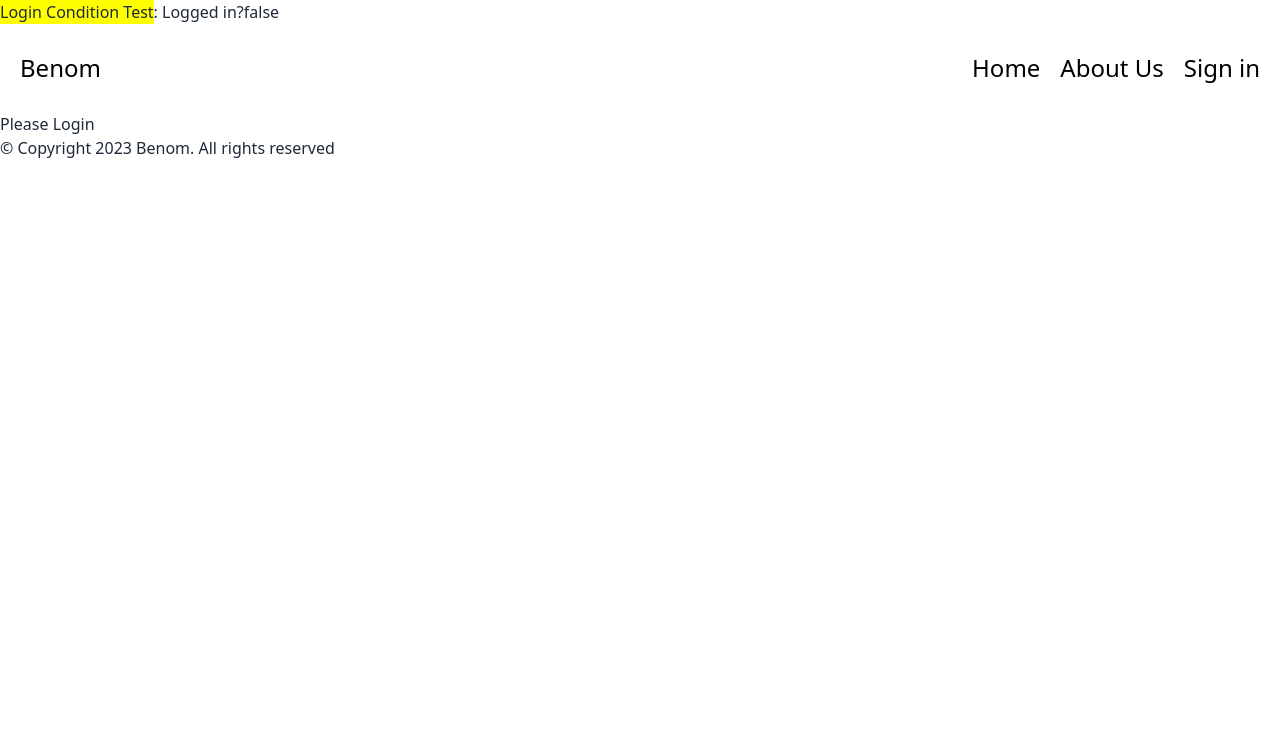
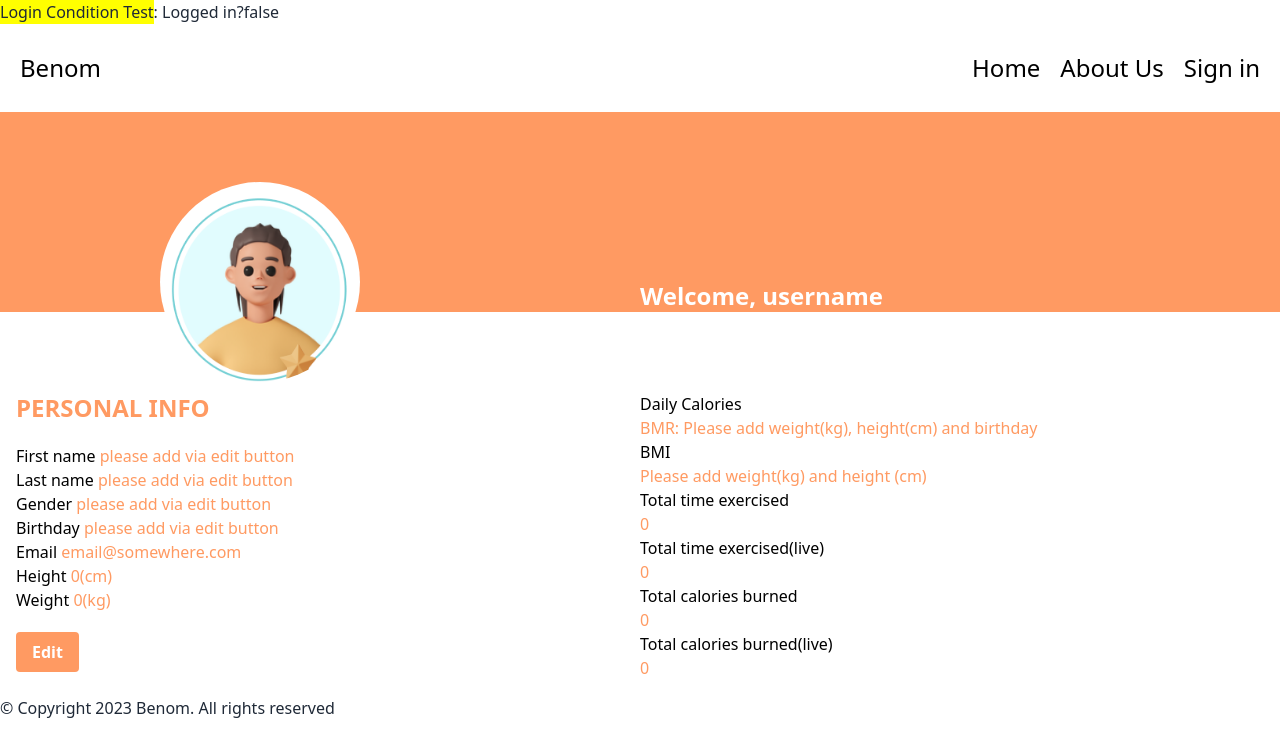
Before and after one commit to ymn-dev/benom-health-webapp-frontend, a React (Vite) app: page /profile in a window 1280 px wide. Shown: the top 756 px of the page. Built offline with nearby package versions, Linux system fonts and the light colour scheme.

Commit message:
now redirect guests from where they dont belong

```diff
--- a/src/Component/SignIn/SignIn.jsx
+++ b/src/Component/SignIn/SignIn.jsx
@@ -1,16 +1,21 @@
-import 'tailwindcss/tailwind.css';
+import "tailwindcss/tailwind.css";
 import React from "react";
-import { Link } from "react-router-dom";
+import { Link, useNavigate } from "react-router-dom";
 import Profile_Benom_Logo from "../../assets/Profile_Benom_Logo.png";
 import facebook_Icon from "../../assets/facebook_Icon.svg";
 import Google_Icon from "../../assets/Google_Icon.svg";
-
+import { useLoginContext } from "../../Context/LoginContext";
 
 const SignIn = () => {
+  const { login } = useLoginContext();
+  const navigate = useNavigate();
+  if (login) {
+    navigate("/profile");
+  }
   return (
     <div className="bg-salmon-profile">
       <div className="signInImageContainer">
-        <img src={Profile_Benom_Logo} width={170} height={70} className="max-w-[250px] mx-auto"/>
+        <img src={Profile_Benom_Logo} width={170} height={70} className="max-w-[250px] mx-auto" />
       </div>
       <h1 className="text-white text-4xl font-extrabold flex justify-center">BENOM</h1>
       <form className="max-w-[250px] w-full mx-auto py-3">
@@ -18,23 +23,30 @@ const SignIn = () => {
         <br />
         <input placeholder="Password" className="btn btn-neutral btn-wide btn btn-sm my-3 text-start text-xs font-bold" />
         <br />
-        <a href="#" className="text-gray-600 flex justify-center pl-20 hover:text-white">Forgot your password?</a>
+        <a href="#" className="text-gray-600 flex justify-center pl-20 hover:text-white">
+          Forgot your password?
+        </a>
         <button className="btn btn-wide btn btn-sm mt-3 text-xs font-bold">Login</button>
       </form>
 
       <div className="apiContainer max-w-[250px] mx-auto">
         <p className="text-gray-600 text-center">⸻ or continue with ⸻</p>
         <div className="googleLogin btn btn-neutral btn-wide btn btn-sm mt-3 text-xs font-bold">
-          <img src={Google_Icon} width={18} height={18}/>Login
+          <img src={Google_Icon} width={18} height={18} />
+          Login
         </div>
         <br />
         <div className="fbLogin btn btn-neutral btn-wide btn btn-sm my-3 text-xs font-bold">
-          <img src={facebook_Icon} width={18} height={18}/>Login
+          <img src={facebook_Icon} width={18} height={18} />
+          Login
         </div>
       </div>
       <p className="text-gray-700 font-semibold text-center mt-8">
         Don't have an account?
-        <Link to={"/signup"} className="text-white hover:text-xs hover:text-white hover:font-bold"> Sign up</Link>
+        <Link to={"/signup"} className="text-white hover:text-xs hover:text-white hover:font-bold">
+          {" "}
+          Sign up
+        </Link>
       </p>
       <br />
     </div>
--- a/src/Component/SignIn/SignUp.jsx
+++ b/src/Component/SignIn/SignUp.jsx
@@ -1,12 +1,18 @@
-import React, { useState, useEffect } from "react";
-import { Link } from "react-router-dom";
+import React, { useState } from "react";
+import { Link, useNavigate } from "react-router-dom";
 import Profile_Benom_Logo from "../../assets/Profile_Benom_Logo.png";
 import facebook_Icon from "../../assets/facebook_Icon.svg";
 import Google_Icon from "../../assets/Google_Icon.svg";
 import isEmail from "validator/lib/isEmail";
 import PasswordValidator from "password-validator";
+import { useLoginContext } from "../../Context/LoginContext";
 
 const SignUp = () => {
+  const { login } = useLoginContext();
+  const navigate = useNavigate();
+  if (login) {
+    navigate("/home");
+  }
   const [username, setUsername] = useState("");
   const [email, setEmail] = useState("");
   const [password, setPassword] = useState("");
@@ -185,7 +191,6 @@ const SignUp = () => {
       <div className="apiContainer max-w-[250px] mx-auto">
         <p className="text-gray-600 text-center">⸻ or continue with ⸻</p>
         <div className="googleLogin btn btn-neutral btn-wide btn btn-sm mt-3 text-xs font-bold">
-
           <img src={Google_Icon} width={18} height={18} />
           Login
         </div>
--- a/src/Component/User/Dashboard.jsx
+++ b/src/Component/User/Dashboard.jsx
@@ -1,6 +1,13 @@
 import React from "react";
+import { useNavigate } from "react-router-dom";
+import { useLoginContext } from "../../Context/LoginContext";
 
 const Dashboard = () => {
+  const { login, user } = useLoginContext();
+  const navigate = useNavigate();
+  if (!login) {
+    navigate("/");
+  }
   return <div>Dashboard</div>;
 };
 
--- a/src/Component/User/Profile.jsx
+++ b/src/Component/User/Profile.jsx
@@ -1,16 +1,12 @@
 import React from "react";
 import { useLoginContext } from "../../Context/LoginContext";
-import { Link } from "react-router-dom";
+import { Link, useNavigate } from "react-router-dom";
 
 const Profile = () => {
   const { login, user } = useLoginContext();
-
+  const navigate = useNavigate();
   if (!login) {
-    return (
-      <h1>
-        Please <Link to={"/signin"}>Login</Link>
-      </h1>
-    );
+    navigate("/signin");
   }
 
   // const profileImageStyle = {
@@ -24,19 +20,19 @@ const Profile = () => {
 
   return (
     <div className="mx-auto">
-      <div className="flex bg-salmon justify-center max-sm:" >
-      <img className="flex relative top-[70px] w-[200px]  h-[200px] rounded-full sm:hidden"
+      <div className="flex bg-salmon justify-center max-sm:">
+        <img
+          className="flex relative top-[70px] w-[200px]  h-[200px] rounded-full sm:hidden"
           src={user.profilePicture}
           alt="Profile"
           // style={profileImageStyle}
         />
-
       </div>
       {/* <div className="flex  bg-salmon  p-4 rounded-t-lg "> */}
       <div className="flex bg-salmon items-end">
-
         <div className=" w-1/2">
-            <img className=" relative top-[70px] left-1/4 w-[200px]  h-[200px] rounded-full max-sm:hidden"
+          <img
+            className=" relative top-[70px] left-1/4 w-[200px]  h-[200px] rounded-full max-sm:hidden"
             src={user.profilePicture}
             alt="Profile"
             // style={profileImageStyle}
@@ -46,7 +42,6 @@ const Profile = () => {
           <h1>Welcome, {user.userName}</h1>
         </div>
       </div>
-
 
       {/* </div> */}
 
@@ -88,35 +83,39 @@ const Profile = () => {
           </div>
 
           <Link to="/edit-profile">
-            <button className="bg-salmon hover:bg-blue-700 text-white font-bold py-2 px-4 rounded block mx-auto md:mx-0 md:mt-5">
-              Edit
-            </button>
+            <button className="bg-salmon hover:bg-blue-700 text-white font-bold py-2 px-4 rounded block mx-auto md:mx-0 md:mt-5">Edit</button>
           </Link>
         </div>
 
         <div className="md:flex-1 ">
           <p>
-            <span className="text-black">Daily Calories</span><br />
+            <span className="text-black">Daily Calories</span>
+            <br />
             <span className="text-salmon"> {`BMR: ${user.getBMR()}` || user.calories}</span>
           </p>
           <p>
-            <span className="text-black">BMI</span><br />
+            <span className="text-black">BMI</span>
+            <br />
             <span className="text-salmon"> {user.getBMI()}</span>
           </p>
           <p>
-            <span className="text-black">Total time exercised</span><br />
+            <span className="text-black">Total time exercised</span>
+            <br />
             <span className="text-salmon"> {user.exerciseTime}</span>
           </p>
           <p>
-            <span className="text-black">Total time exercised(live)</span><br />
+            <span className="text-black">Total time exercised(live)</span>
+            <br />
             <span className="text-salmon"> {user.liveExercseTime}</span>
           </p>
           <p>
-            <span className="text-black">Total calories burned</span><br />
+            <span className="text-black">Total calories burned</span>
+            <br />
             <span className="text-salmon"> {user.caloriesBurned}</span>
           </p>
           <p>
-            <span className="text-black">Total calories burned(live)</span><br />
+            <span className="text-black">Total calories burned(live)</span>
+            <br />
             <span className="text-salmon"> {user.liveCaloriesBurned}</span>
           </p>
         </div>
```
Lines whose indentation alone changed are shown as unchanged.
